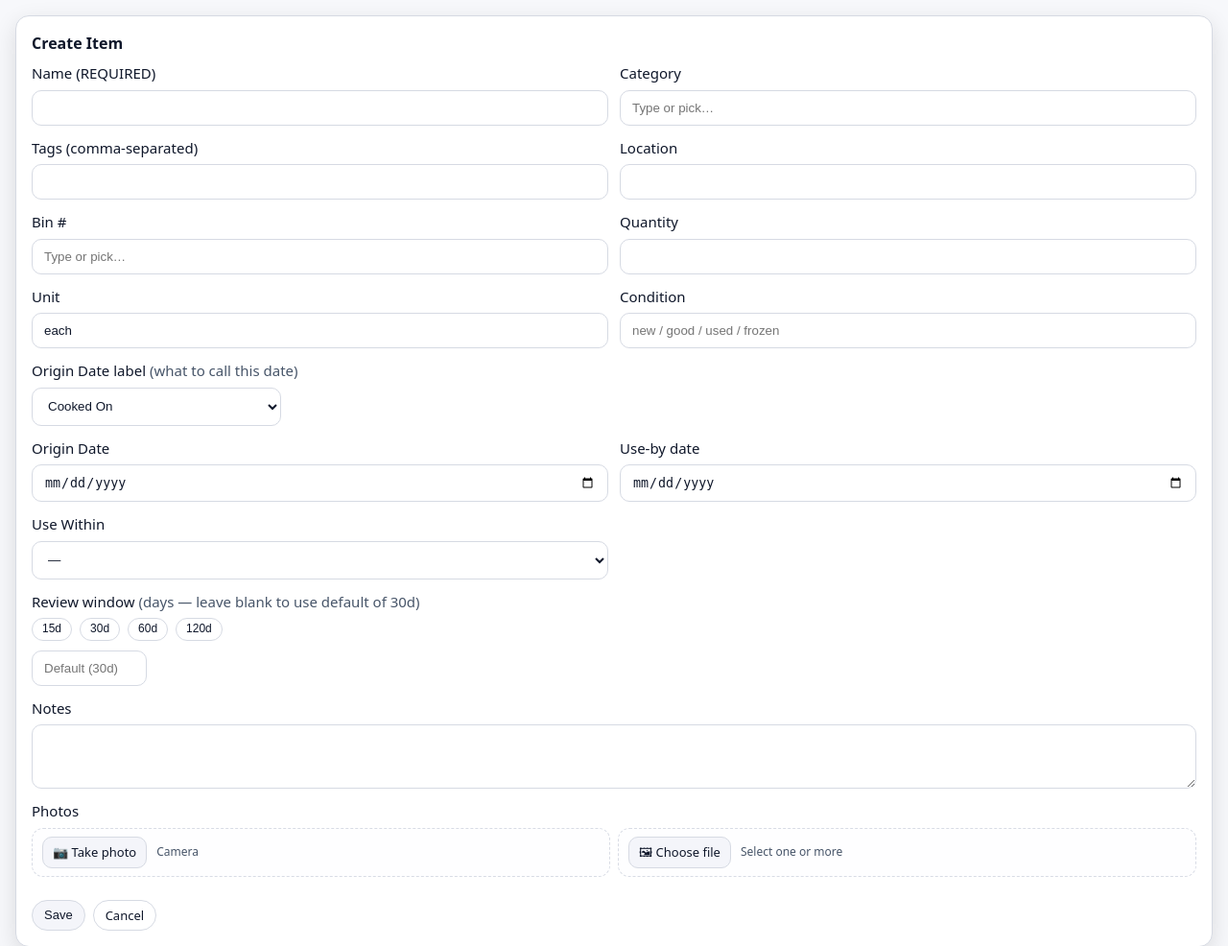
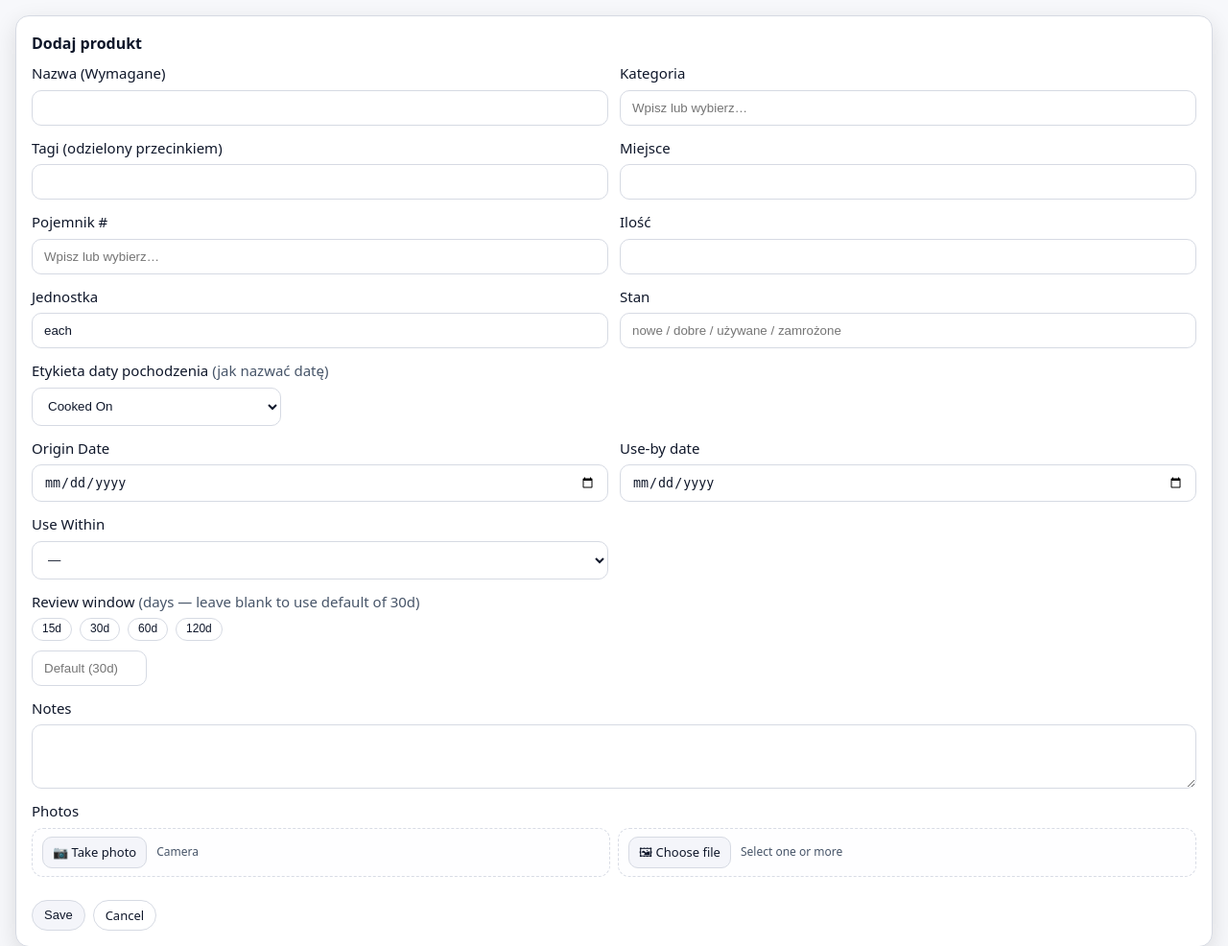
Before and after one commit to Dzwonel/Spizarnia, a FastAPI app: page /new in a window 1280 px wide. Shown: the part 133-1119 px from the top of the page at 96% size. Run offline with FastAPI, Linux system fonts and the light colour scheme; data comes from the database, SQL or seed files in the repository; data that the repository does not hold is empty; parts of the project's set-up code (start-up, migrations or seed data) failed here and were passed over; some libraries are stand-ins or nearby versions.

Commit message:
Update new.html

```diff
--- a/app/templates/new.html
+++ b/app/templates/new.html
@@ -2,7 +2,7 @@
 {% block title %}New Item · Inventory & Labels{% endblock %}
 {% block content %}
 <section class="card">
-  <h2 class="card-title">Create Item</h2>
+  <h2 class="card-title">Dodaj produkt</h2>
 
   {% if error %}
     <div class="alert alert-error">{{ error }}</div>
@@ -10,15 +10,15 @@
 
   <form class="form-grid js-validate-required" method="post" enctype="multipart/form-data">
     <div class="field">
-      <label>Name {% if 'name' in required_fields %}(REQUIRED){% endif %}</label>
+      <label>Nazwa {% if 'name' in required_fields %}(Wymagane){% endif %}</label>
       <input class="input" type="text" name="name"
              value="{{ form_values.name or '' }}"
              {% if 'name' in required_fields %}required{% endif %}>
     </div>
 
     <div class="field">
-      <label>Category {% if 'category' in required_fields %}(REQUIRED){% endif %}</label>
-      <input class="input" list="cat-list" name="category" placeholder="Type or pick…"
+      <label>Kategoria {% if 'category' in required_fields %}(Wymagane){% endif %}</label>
+      <input class="input" list="cat-list" name="category" placeholder="Wpisz lub wybierz…"
              value="{{ form_values.category or '' }}"
              {% if 'category' in required_fields %}required{% endif %}>
       <datalist id="cat-list">
@@ -27,14 +27,14 @@
     </div>
 
     <div class="field">
-      <label>Tags (comma-separated) {% if 'tags' in required_fields %}(REQUIRED){% endif %}</label>
+      <label>Tagi (odzielony przecinkiem) {% if 'tags' in required_fields %}(Wymagane){% endif %}</label>
       <input class="input" type="text" name="tags"
              value="{{ form_values.tags or '' }}"
              {% if 'tags' in required_fields %}required{% endif %}>
     </div>
 
     <div class="field">
-      <label for="location">Location {% if 'location' in required_fields %}(REQUIRED){% endif %}</label>
+      <label for="location">Miejsce {% if 'location' in required_fields %}(Wymagane){% endif %}</label>
       <input class="input" list="loc-list" id="location" name="location"
              value="{{ form_values.location or '' }}"
              {% if 'location' in required_fields %}required{% endif %}>
@@ -44,8 +44,8 @@
     </div>
 
     <div class="field">
-      <label>Bin # {% if 'bin_number' in required_fields %}(REQUIRED){% endif %}</label>
-      <input class="input" list="bin-list" name="bin_number" placeholder="Type or pick…"
+      <label>Pojemnik # {% if 'bin_number' in required_fields %}(Wymagane){% endif %}</label>
+      <input class="input" list="bin-list" name="bin_number" placeholder="Wpisz lub wybierz…"
              value="{{ form_values.bin_number or '' }}"
              {% if 'bin_number' in required_fields %}required{% endif %}>
       <datalist id="bin-list">
@@ -54,7 +54,7 @@
     </div>
 
     <div class="field">
-      <label>Quantity {% if 'quantity' in required_fields %}(REQUIRED){% endif %}</label>
+      <label>Ilość {% if 'quantity' in required_fields %}(Wymagane){% endif %}</label>
       <input class="input" type="number" name="quantity"
              value="{{ form_values.quantity if form_values.quantity is not none else 1 }}"
              min="0"
@@ -62,7 +62,7 @@
     </div>
 
     <div class="field">
-      <label>Unit {% if 'unit' in required_fields %}(REQUIRED){% endif %}</label>
+      <label>Jednostka {% if 'unit' in required_fields %}(Wymagane){% endif %}</label>
       <input class="input" type="text" name="unit" list="unit-list"
              value="{{ form_values.unit or 'each' }}"
              {% if 'unit' in required_fields %}required{% endif %}>
@@ -72,14 +72,14 @@
     </div>
 
     <div class="field">
-      <label>Condition {% if 'condition' in required_fields %}(REQUIRED){% endif %}</label>
-      <input class="input" type="text" name="condition" placeholder="new / good / used / frozen"
+      <label>Stan {% if 'condition' in required_fields %}(Wymagane){% endif %}</label>
+      <input class="input" type="text" name="condition" placeholder="nowe / dobre / używane / zamrożone"
              value="{{ form_values.condition or '' }}"
              {% if 'condition' in required_fields %}required{% endif %}>
     </div>
 
     <div class="field field--full">
-      <label>Origin Date label <span class="muted" style="font-weight:normal;">(what to call this date)</span></label>
+      <label>Etykieta daty pochodzenia <span class="muted" style="font-weight:normal;">(jak nazwać datę)</span></label>
       <div style="display:flex; flex-direction:column; gap:6px; max-width:260px;">
         {% set _cur_odl = form_values.origin_date_label or 'Cooked On' %}
         {% set _odl_in_list = _cur_odl in origin_date_labels %}
```
